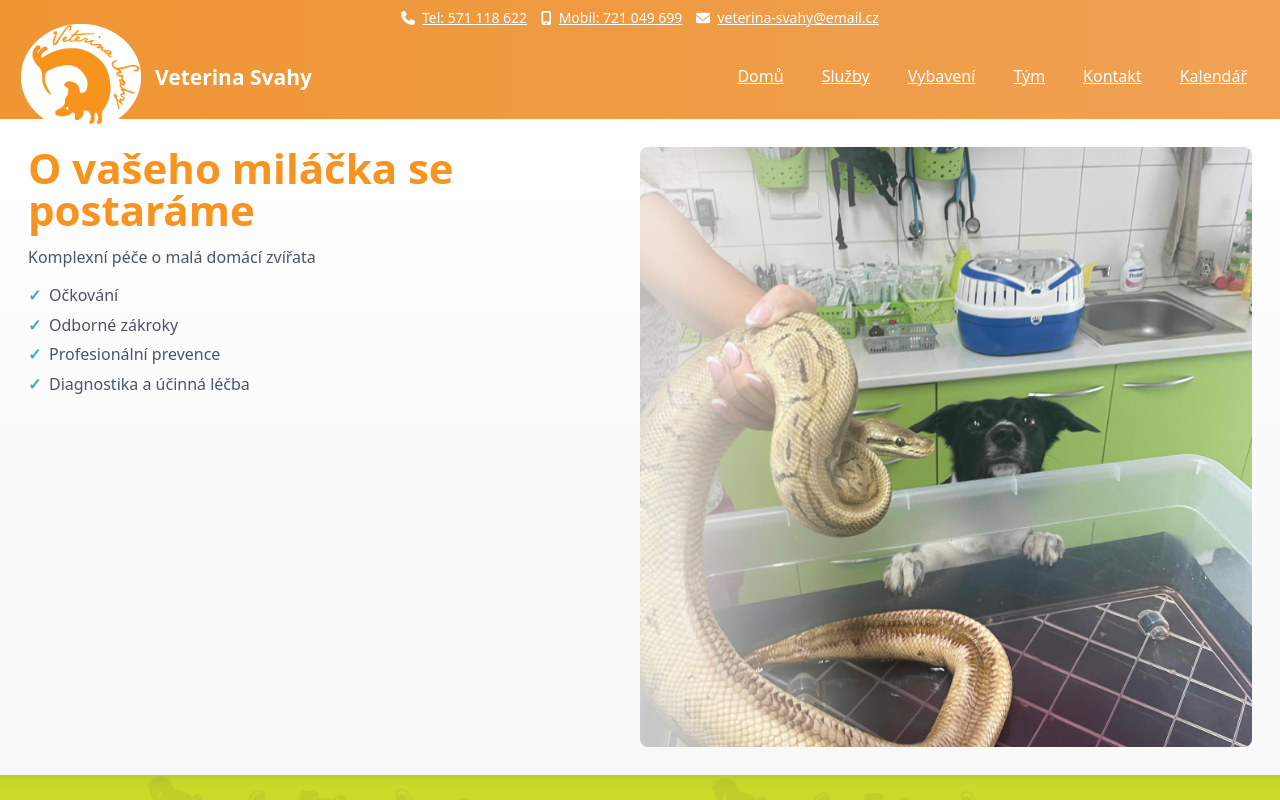
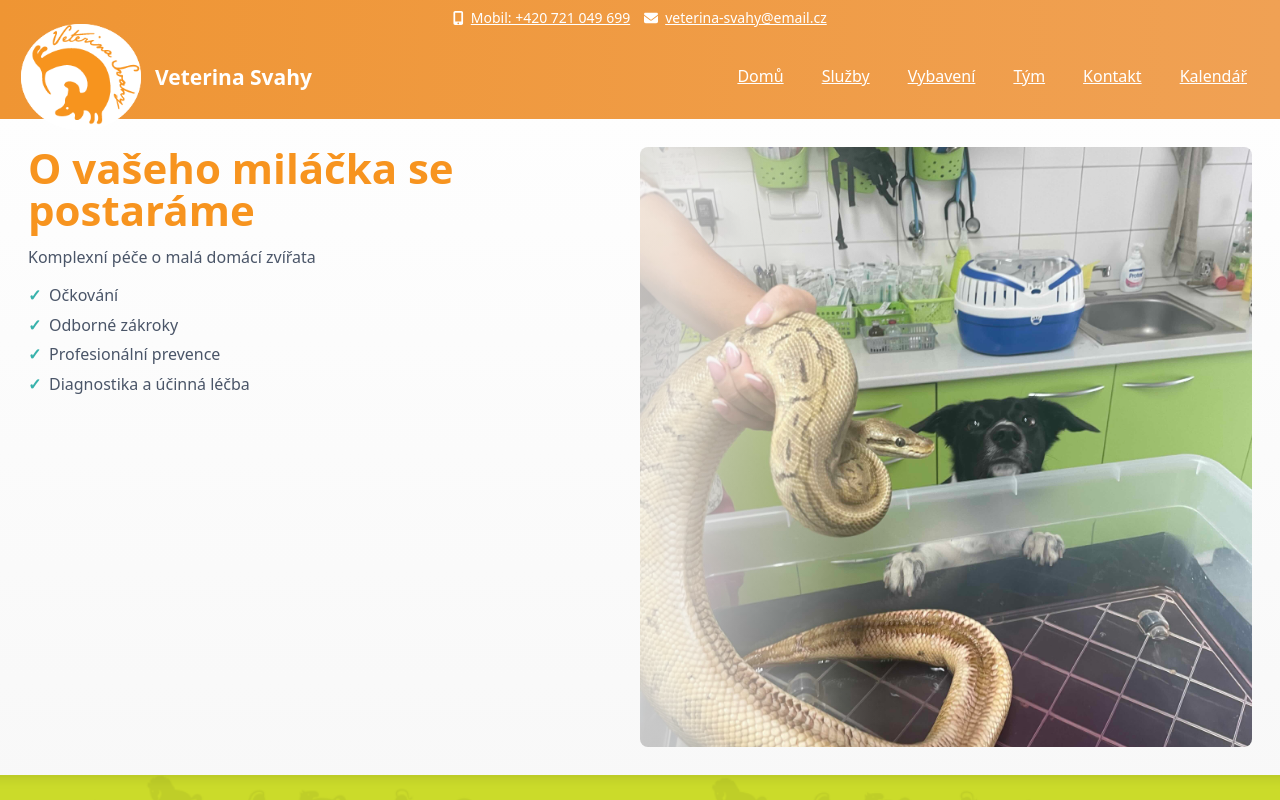
Before and after one commit to ajtyrunner/veterinarni-ordinace, a Next.js app: page / in a window 1280 px wide. Shown: the top 800 px of the page. Built offline with nearby package versions, Linux system fonts and the light colour scheme.

Commit message:
header changes

```diff
--- a/src/components/Header.tsx
+++ b/src/components/Header.tsx
@@ -16,17 +16,11 @@ const Header = () => {
     return (
         <header className="header-gradient">
             {/* Kontaktni informace nad logem */}
-            <div className="w-full bg-gradient-to-r from-[rgba(var(--header-start-color),1)] to-[rgba(var(--header-end-color),1)] p-2 text-center text-white flex justify-center space-x-4">
-                <div className="flex items-center space-x-2">
-                    <FontAwesomeIcon icon={faPhone} />
-                    <a href="tel:571118622" className="text-white">
-                        Tel: 571 118 622
-                    </a>
-                </div>
+            <div className="w-full bg-gradient-to-r from-[rgba(var(--header-start-color),1)] to-[rgba(var(--header-end-color),1)] p-2 text-center text-white flex justify-center items-center space-x-4 flex-wrap">
                 <div className="flex items-center space-x-2">
                     <FontAwesomeIcon icon={faMobileAlt} />
                     <a href="tel:721049699" className="text-white">
-                        Mobil: 721 049 699
+                        Mobil: +420 721 049 699
                     </a>
                 </div>
                 <div className="flex items-center space-x-2">
```
